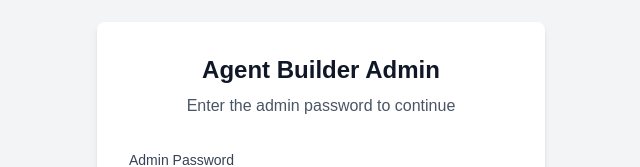
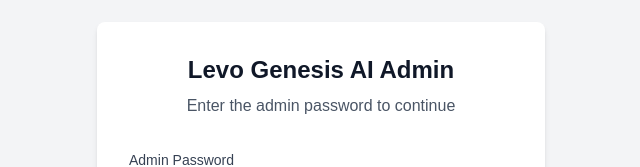
Before and after one commit to jakins177/agent-builder, a Next.js app: page /login in a window 1280 px wide. Shown: the part 237-404 px from the top of the page, without its empty margins (319-959 px from the left). Built offline with nearby package versions, Linux system fonts and the light colour scheme.

Commit message:
chore: Rename Agent Builder to Levo Genesis AI in UI and metadata

```diff
--- a/src/app/layout.tsx
+++ b/src/app/layout.tsx
@@ -8,8 +8,8 @@ const inter = Inter({
 });
 
 export const metadata: Metadata = {
-  title: "Create Next App",
-  description: "Generated by create next app",
+  title: "Levo Genesis AI",
+  description: "Enterprise Agent Orchestration",
 };
 
 export default function RootLayout({
--- a/src/app/login/page.tsx
+++ b/src/app/login/page.tsx
@@ -39,7 +39,7 @@ export default function LoginPage() {
     <div className="min-h-screen bg-gray-100 flex items-center justify-center">
       <div className="bg-white p-8 rounded-lg shadow-md w-full max-w-md">
         <div className="text-center mb-8">
-          <h1 className="text-2xl font-bold text-gray-900">Agent Builder Admin</h1>
+          <h1 className="text-2xl font-bold text-gray-900">Levo Genesis AI Admin</h1>
           <p className="text-gray-600 mt-2">Enter the admin password to continue</p>
         </div>
 
--- a/src/app/page.tsx
+++ b/src/app/page.tsx
@@ -43,7 +43,7 @@ export default function HomePage() {
       <Navigation />
 
       <main className="max-w-7xl mx-auto py-12 px-4">
-        <h1 className="text-4xl font-bold text-center mb-8">🤖 Agent Builder MVP</h1>
+        <h1 className="text-4xl font-bold text-center mb-8">🤖 Levo Genesis AI</h1>
 
         {loading && (
           <div className="bg-blue-50 p-4 rounded-lg mb-8 text-center">
--- a/src/components/Navigation.tsx
+++ b/src/components/Navigation.tsx
@@ -10,7 +10,7 @@ export default function Navigation() {
       <div className="max-w-7xl mx-auto px-4">
         <div className="flex justify-between items-center h-16">
           <div className="flex items-center">
-            <a href="/" className="text-xl font-bold">🤖 Agent Builder</a>
+            <a href="/" className="text-xl font-bold">🤖 Levo Genesis AI</a>
           </div>
 
           <div className="hidden md:flex items-center space-x-8">
--- a/src/lib/schema.ts
+++ b/src/lib/schema.ts
@@ -1,6 +1,6 @@
 /**
  * Database schema setup
- * Creates the required tables for the Agent Builder
+ * Creates the required tables for the Levo Genesis AI
  */
 
 import { getPool } from './db';
```
